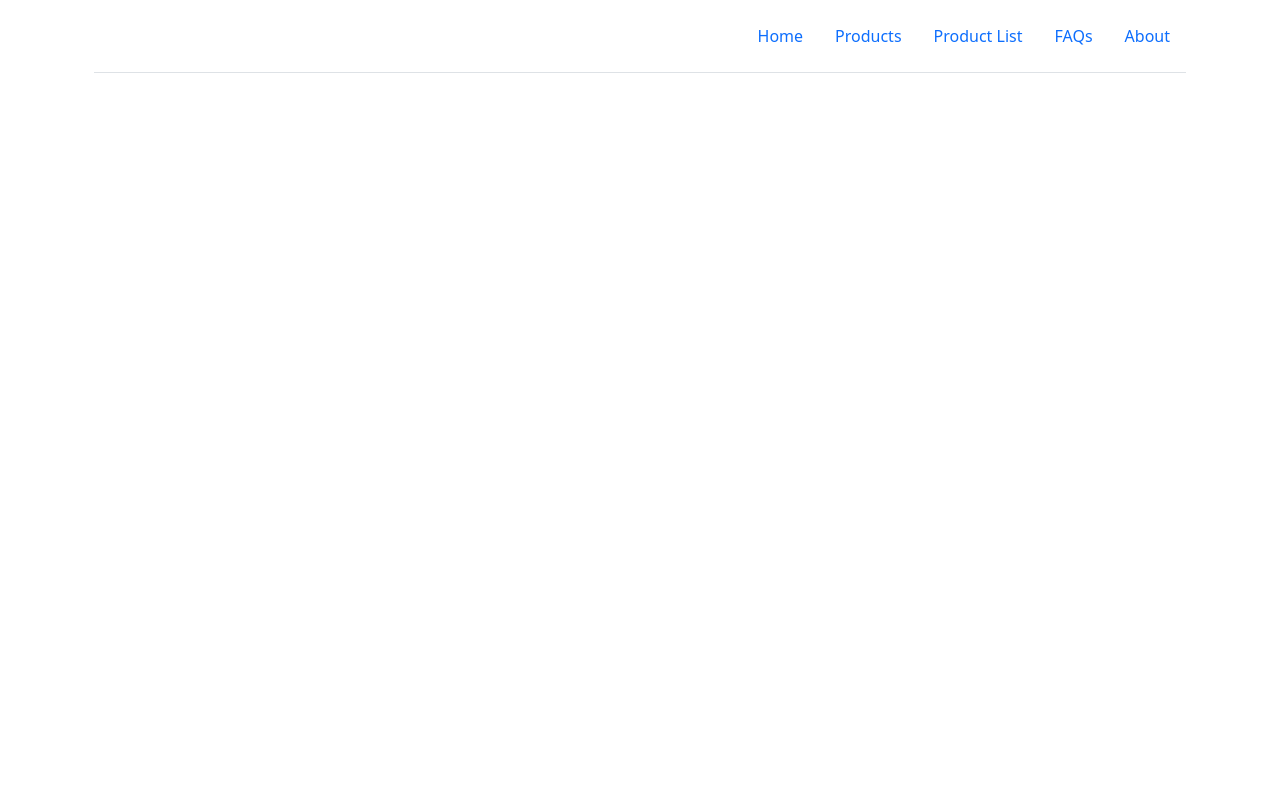
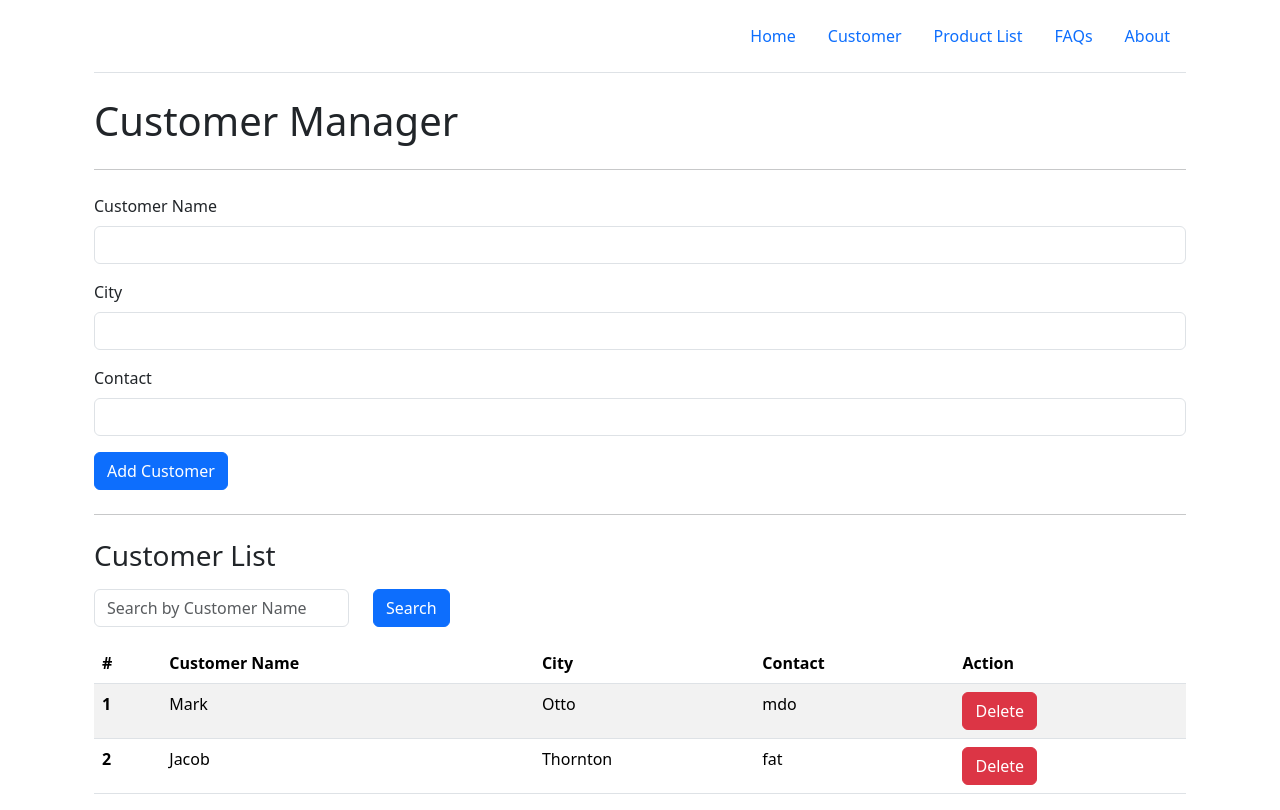
Before and after one commit to levin44/rental-management-frontend, an Angular app: page /customer in a window 1280 px wide. Before the commit this address led to /. Built offline with nearby package versions, Linux system fonts and the light colour scheme.

Commit message:
customer component completed

```diff
--- /dev/null
+++ b/src/app/pages/customer/customer.component.html
@@ -0,0 +1,66 @@
+<div class="container">
+    <h1 class="">Customer Manager</h1>
+    <hr class="my-4">
+
+    <form>
+
+        <div class="mb-3">
+          <label for="name" class="form-label">Customer Name</label>
+          <input type="text" class="form-control" id="name" >
+        </div>
+
+        <div class="mb-3">
+            <label for="city" class="form-label">City</label>
+            <input type="text" class="form-control" id="city" >
+          </div>
+
+          <div class="mb-3">
+            <label for="contact" class="form-label">Contact</label>
+            <input type="text" class="form-control" id="contact" >
+          </div>
+
+        <button class="btn btn-primary">Add Customer</button>
+      </form>
+      <hr class="my-4">
+      <h3 class="mb-3">Customer List</h3>
+
+      <!-- search customer -->
+      <form>
+
+        <div class="row">
+            <div class="col-3 mb-3">
+              <input type="text" class="form-control" id="name" placeholder="Search by Customer Name" >
+            </div>
+            <div class="col-auto"><button type="submit" class="btn btn-primary ">Search</button></div>
+        </div>
+      </form>
+
+      <table class="table table-striped">
+        <thead>
+          <tr>
+            <th scope="col">#</th>
+            <th scope="col">Customer Name</th>
+            <th scope="col">City</th>
+            <th scope="col">Contact</th>
+            <th scope="col">Action</th>
+          </tr>
+        </thead>
+        <tbody>
+          <tr>
+            <th scope="row">1</th>
+            <td>Mark</td>
+            <td>Otto</td>
+            <td>mdo</td>
+            <td><button type="button" class="btn btn-danger">Delete</button></td>
+          </tr>
+          <tr>
+            <th scope="row">2</th>
+            <td>Jacob</td>
+            <td>Thornton</td>
+            <td>fat</td>
+            <td><button type="button" class="btn btn-danger">Delete</button></td>
+          </tr>
+        </tbody>
+      </table>
+
+</div>
--- a/src/app/pages/header/header.component.html
+++ b/src/app/pages/header/header.component.html
@@ -8,7 +8,7 @@
 
             <li class="nav-item"><a href="/home" class="nav-link" aria-current="page">Home</a></li>
 
-            <li class="nav-item"><a href="/register" class="nav-link">Products</a></li>
+            <li class="nav-item"><a href="/customer" class="nav-link">Customer</a></li>
 
             <li class="nav-item"><a href="/view" class="nav-link">Product List</a></li>
 
--- a/src/app/pages/home/home.component.html
+++ b/src/app/pages/home/home.component.html
@@ -8,7 +8,7 @@
     <div class="row mt-5">
         <div class="col-12 text-center">
             <h3>Welcome To</h3><br>
-            <h1>Millennium Hardware</h1><br>
+            <h1 class="fw-bold">Millennium Hardware</h1><br>
             <h3>Rental Management System</h3>
         </div>
     </div>
```
Also changed, not shown: src/app/app.routes.ts (+5 -4 lines), src/app/pages/customer/customer.component.ts (added, +12 -0 lines), src/app/pages/customer/customer.component.css (added), 1 other file (tests, documents, lock files or other folders).
